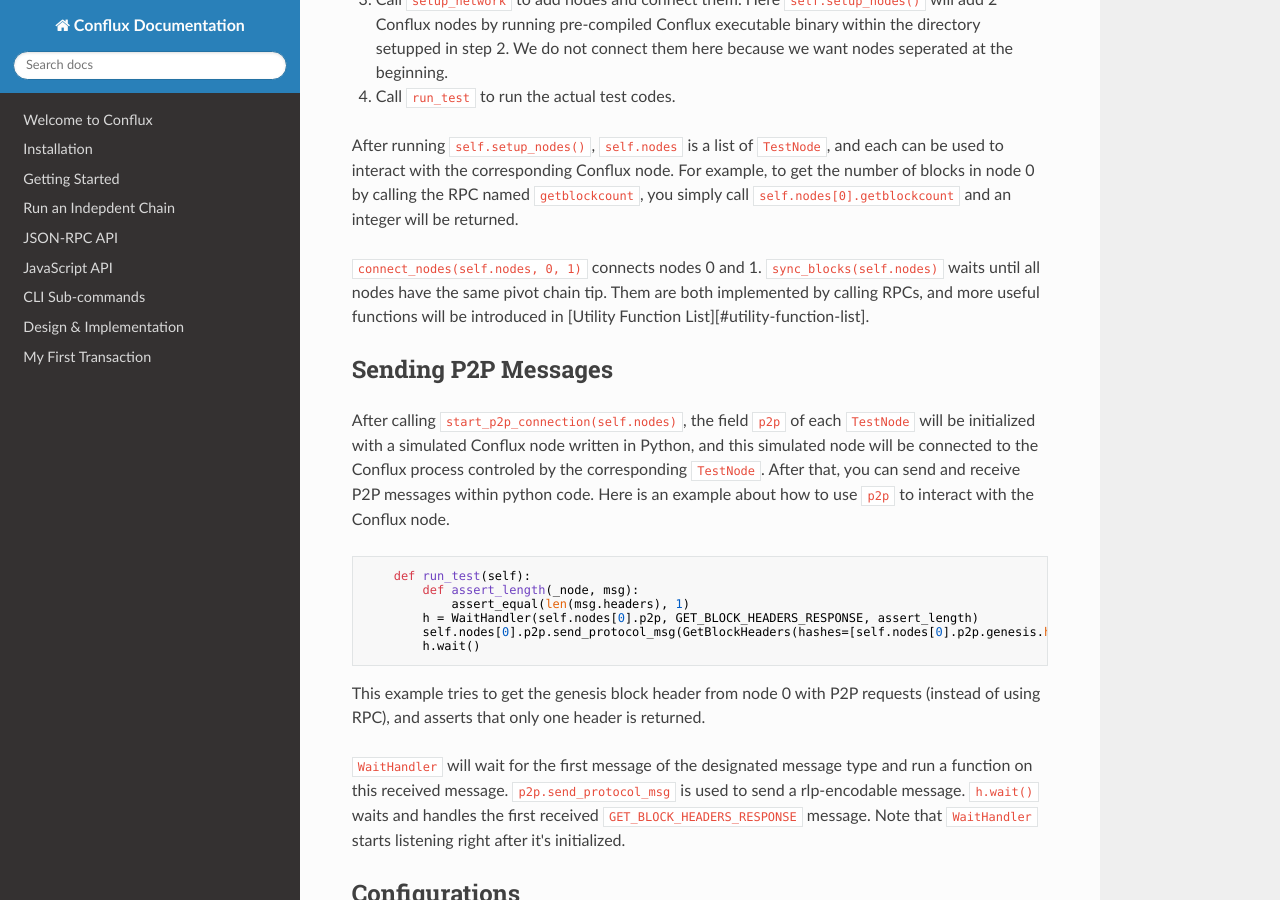
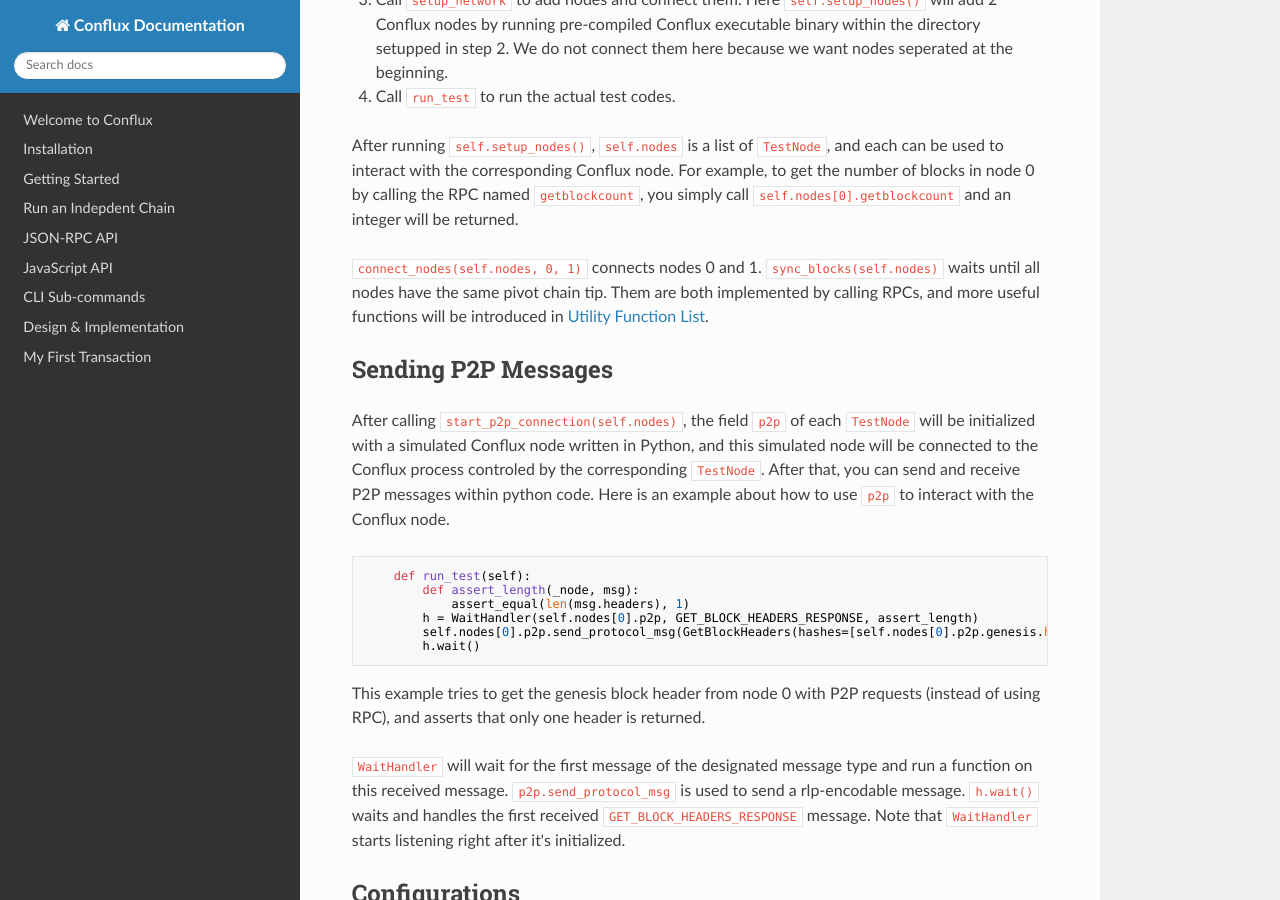
Before and after one commit to Conflux-Chain/conflux-doc, an MkDocs documentation site: the page built from docs/test_framework.md, in a window 1280 px wide and 900 px high, scrolled down 1073 px. Built offline with MkDocs 1.6.1, drawn with Linux system fonts in a browser that asks for light colours; nearby versions of some CDN libraries.

Commit message:
Update test_framework.md (#27)

```diff
--- a/docs/test_framework.md
+++ b/docs/test_framework.md
@@ -48,7 +48,7 @@
 
 After running `self.setup_nodes()`, `self.nodes` is a list of `TestNode`, and each can be used to interact with the corresponding Conflux node. For example, to get the number of blocks in node 0 by calling the RPC named `getblockcount`, you simply call `self.nodes[0].getblockcount` and an integer will be returned.
 
-`connect_nodes(self.nodes, 0, 1)` connects nodes 0 and 1. `sync_blocks(self.nodes)` waits until all nodes have the same pivot chain tip. Them are both implemented by calling RPCs, and more useful functions will be introduced in [Utility Function List][#utility-function-list].
+`connect_nodes(self.nodes, 0, 1)` connects nodes 0 and 1. `sync_blocks(self.nodes)` waits until all nodes have the same pivot chain tip. Them are both implemented by calling RPCs, and more useful functions will be introduced in [Utility Function List](#utility-function-list).
 
 ## Sending P2P Messages
 
```
